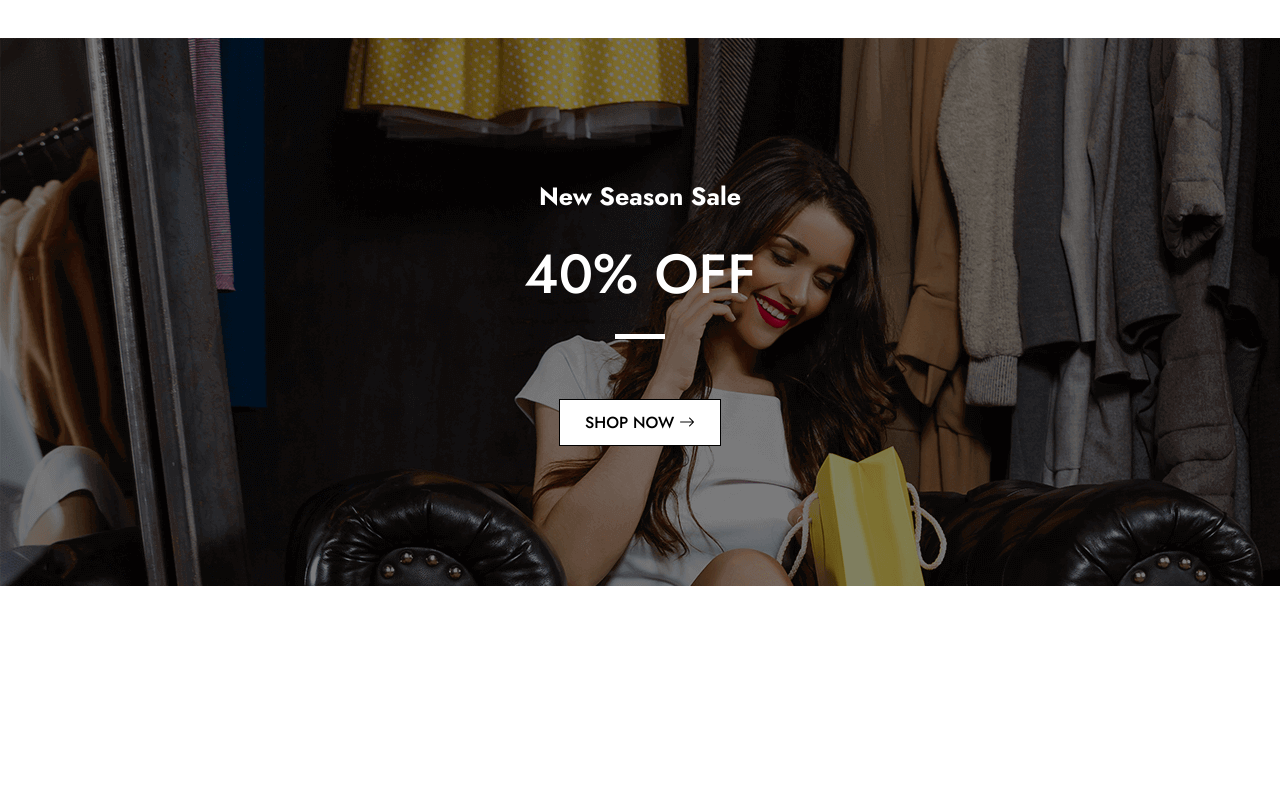
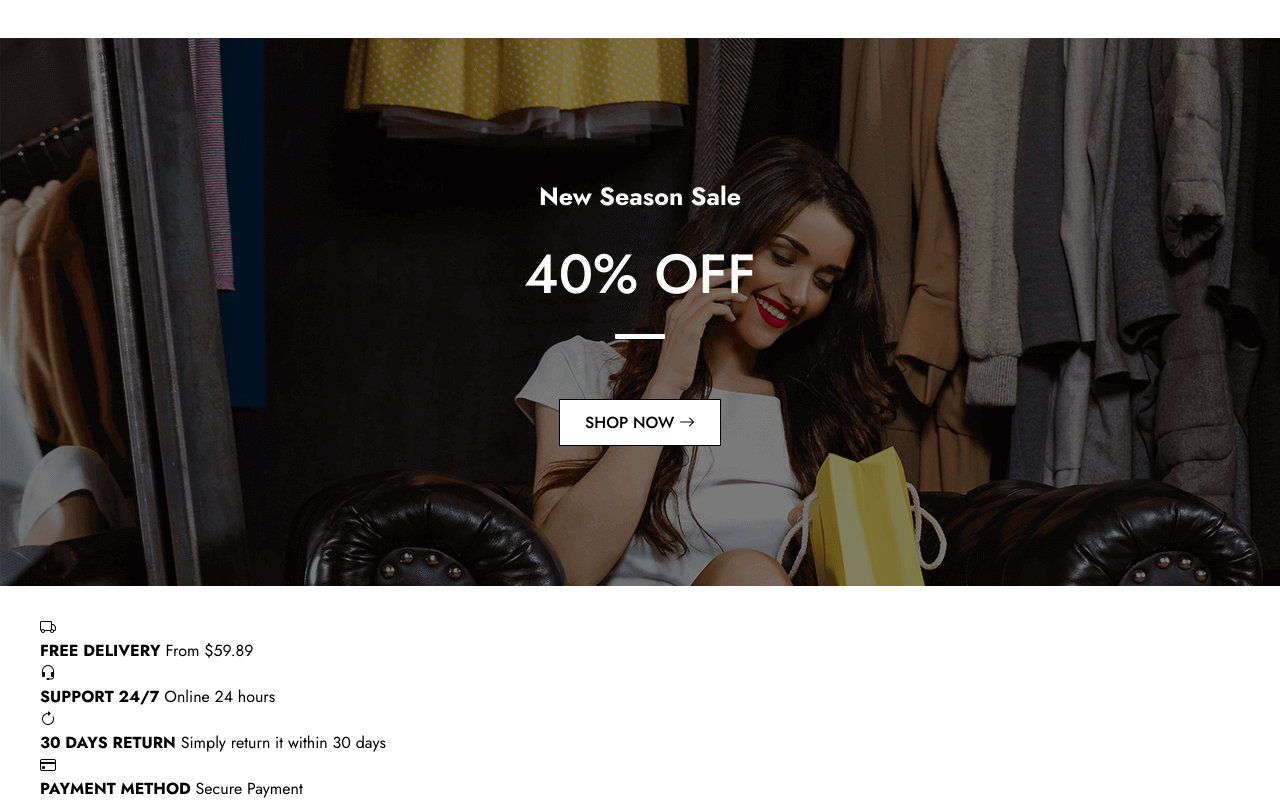
Before and after one commit to cemileataman/E-Commerce, a plain HTML site: page index.html in a window 1280 px wide. Shown: the part 3893-4693 px from the top of the page. Before the commit the page ends 4509 px from the top, so only its background shows below. Drawn offline with nearby package versions, Linux system fonts and the light colour scheme.

Commit message:
policy html

```diff
--- a/index.html
+++ b/index.html
@@ -942,6 +942,44 @@
  </section>
   <!-- !campaign single end -->
 
+  <!-- !policy start -->
+  <section class="policy">
+    <div class="container">
+      <ul class="policy-list">
+        <li class="policy-item">
+          <i class="bi bi-truck"></i>
+          <div class="policy-texts">
+            <strong>FREE DELIVERY</strong>
+            <span>From $59.89</span>
+          </div>
+        </li>
+          <li class="policy-item">
+            <i class="bi bi-headset"></i>
+            <div class="policy-texts">
+              <strong>SUPPORT 24/7</strong>
+              <span>Online 24 hours</span>
+            </div>
+          </li>
+          <li class="policy-item">
+            <i class="bi bi-arrow-clockwise"></i>
+            <div class="policy-texts">
+              <strong>30 DAYS RETURN</strong>
+              <span>Simply return it within 30 days</span>
+            </div>
+          </li>
+          <li class="policy-item">
+            <i class="bi bi-credit-card"></i>
+            <div class="policy-texts">
+              <strong>PAYMENT METHOD</strong>
+              <span>Secure Payment</span>
+            </div>
+          </li>
+      </ul>
+    </div>
+  </section>
+
+  <!-- !policy end -->
+
 
 </body>
 
```
